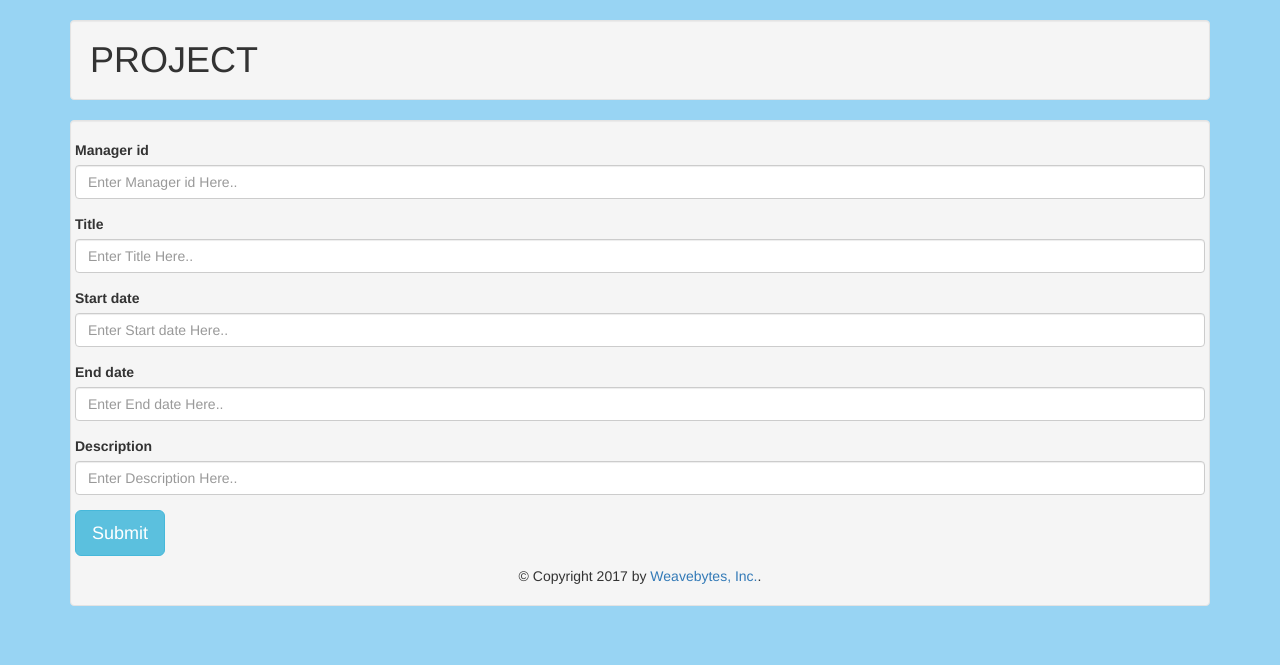
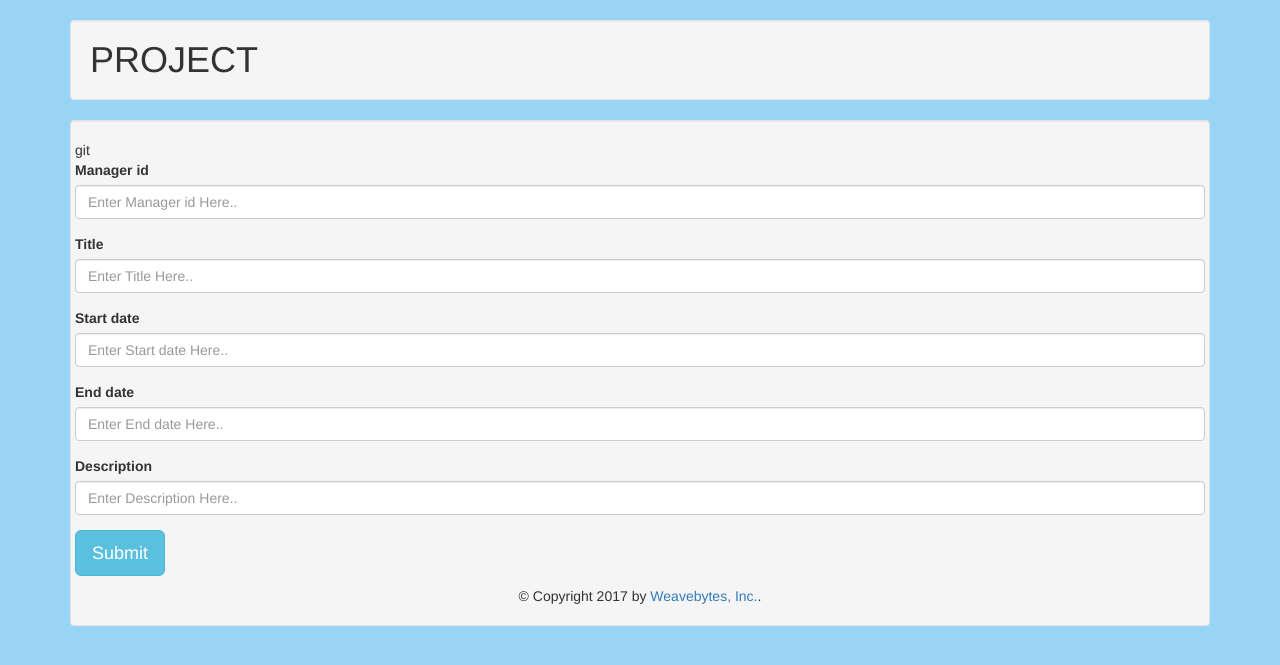
Before and after one commit to stoic1979/karma, a Python web app: template templates/user/project.html in a window 1280 px wide. Shown: the part 52-717 px from the top of the page. Run offline with Jinja, Linux system fonts and the light colour scheme; the template is opened without the code that fills it, so the values that code supplies are empty; some libraries are stand-ins or nearby versions.

Commit message:
added files

```diff
--- a/templates/user/project.html
+++ b/templates/user/project.html
@@ -15,10 +15,7 @@
 		    <form>
 
 			    <div class="col-sm-12">
-				    <div class="row">
-
-
-
+				    <div class="row">git
 					<div class="form-group">
 						<label>Manager id</label>
 					    	<input type="text" placeholder="Enter Manager id Here.." ng-model="info.email" class="form-control">
```
